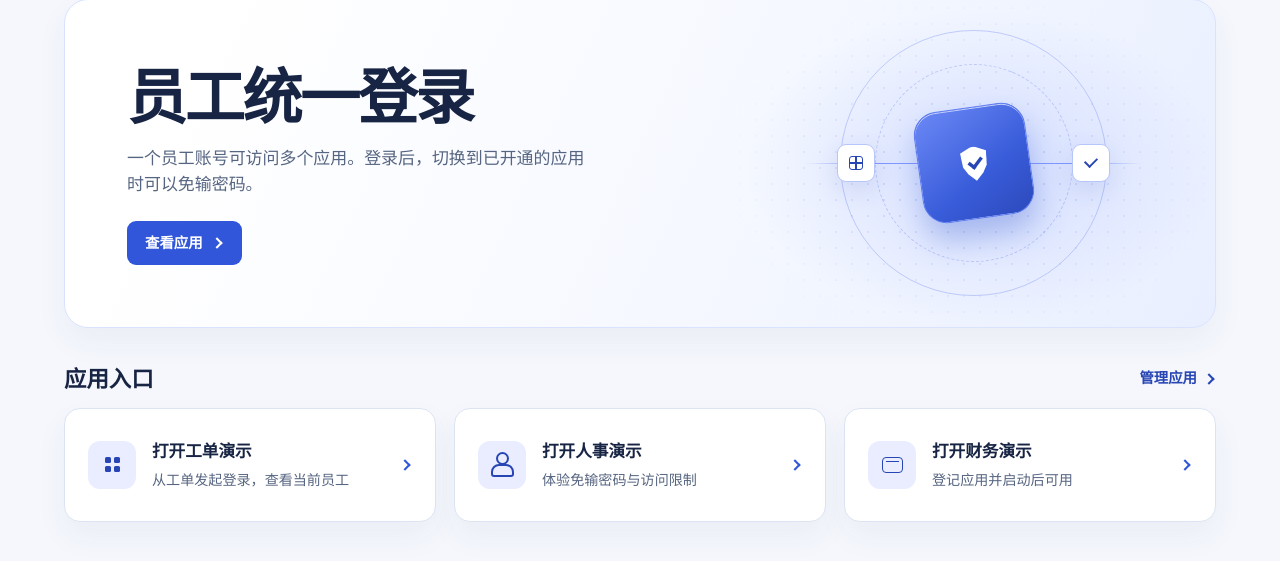
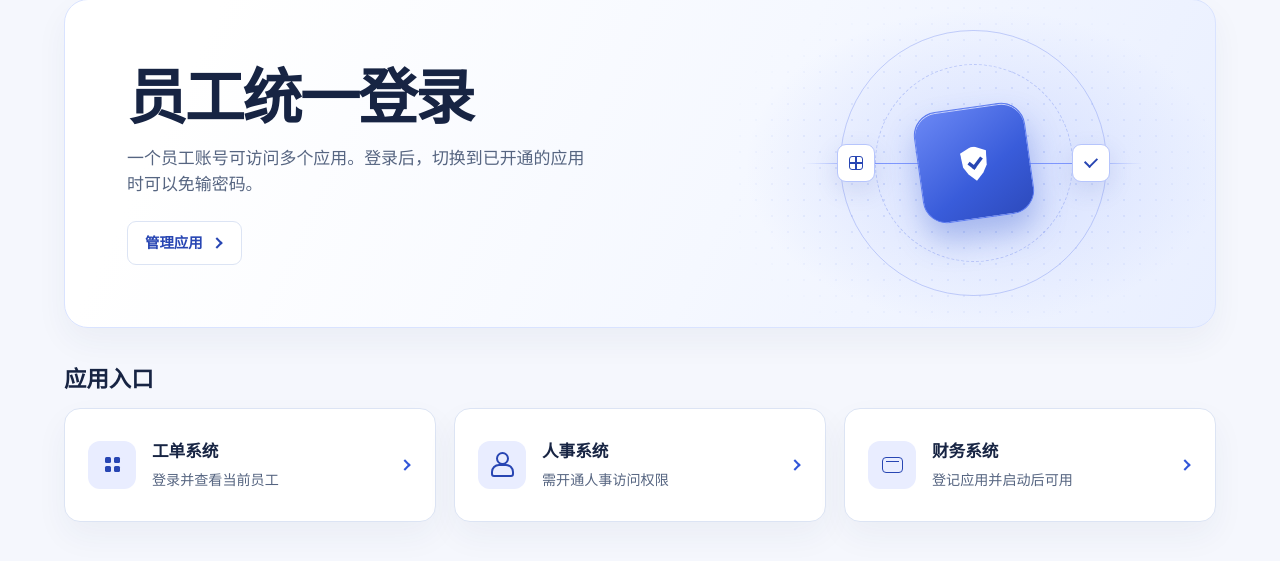
Before and after one commit to Colahenmang/oidc-auth-center, a Spring Boot app: page / in a window 1280 px wide. Shown: the part 150-711 px from the top of the page. Run offline with Spring Boot 4, Linux system fonts and the light colour scheme; some of the project's set-up classes (security, data sources, template engines, error pages and the like) are left out, and stand-ins take their place.

Commit message:
Simplify the identity homepage app navigation

```diff
--- a/auth-server/src/main/resources/static/style.css
+++ b/auth-server/src/main/resources/static/style.css
@@ -236,16 +236,8 @@ code, .url-field { font-family: "IBM Plex Mono", Consolas, monospace; }
 .application-entry {
     margin-top: clamp(24px, 4vw, 37px);
     scroll-margin-top: 20px;
-    border-radius: var(--radius);
 }
-.application-entry:target {
-    outline: 2px solid var(--teal);
-    outline-offset: 8px;
-}
-.application-entry__heading { display: flex; flex-wrap: wrap; justify-content: space-between; align-items: center; gap: 10px 16px; }
-.application-entry__heading h2 { font-size: 1.4rem; }
-.application-entry__manage { display: inline-flex; align-items: center; gap: 8px; font-size: .9rem; font-weight: 700; text-decoration: none; }
-.application-entry__manage:hover { text-decoration: underline; }
+.application-entry h2 { font-size: 1.4rem; }
 .destinations {
     display: grid;
     grid-template-columns: repeat(auto-fit, minmax(min(100%, 250px), 1fr));
--- a/auth-server/src/main/resources/templates/home.html
+++ b/auth-server/src/main/resources/templates/home.html
@@ -10,38 +10,33 @@
         <div class="hero__copy">
             <h1 id="home-title">员工统一登录</h1>
             <p>一个员工账号可访问多个应用。登录后，切换到已开通的应用时可以免输密码。</p>
-            <a class="button button--primary" href="#applications">查看应用 <span class="chevron" aria-hidden="true"></span></a>
+            <a class="button button--quiet" th:href="@{/admin/application}">管理应用 <span class="chevron" aria-hidden="true"></span></a>
         </div>
         <div th:replace="~{fragments/shell :: identityArt}"></div>
     </section>
-    <section class="application-entry" id="applications" tabindex="-1" aria-labelledby="applications-title">
-        <div class="application-entry__heading">
-            <h2 id="applications-title">应用入口</h2>
-            <a class="application-entry__manage" th:href="@{/admin/application}">
-                管理应用 <span class="chevron" aria-hidden="true"></span>
-            </a>
-        </div>
-        <nav class="destinations" aria-label="演示应用">
+    <section class="application-entry" id="applications" aria-labelledby="applications-title">
+        <h2 id="applications-title">应用入口</h2>
+        <nav class="destinations" aria-label="业务系统">
             <a class="destination" href="http://127.0.0.1:8081/">
                 <span class="symbol symbol--grid" aria-hidden="true"></span>
                 <span class="destination__body">
-                    <strong>打开工单演示</strong>
-                    <span>从工单发起登录，查看当前员工</span>
+                    <strong>工单系统</strong>
+                    <span>登录并查看当前员工</span>
                 </span>
                 <span class="chevron" aria-hidden="true"></span>
             </a>
             <a class="destination" href="http://127.0.0.1:8082/">
                 <span class="symbol symbol--person" aria-hidden="true"></span>
                 <span class="destination__body">
-                    <strong>打开人事演示</strong>
-                    <span>体验免输密码与访问限制</span>
+                    <strong>人事系统</strong>
+                    <span>需开通人事访问权限</span>
                 </span>
                 <span class="chevron" aria-hidden="true"></span>
             </a>
             <a class="destination" href="http://127.0.0.1:8083/">
                 <span class="symbol symbol--finance" aria-hidden="true"></span>
                 <span class="destination__body">
-                    <strong>打开财务演示</strong>
+                    <strong>财务系统</strong>
                     <span>登记应用并启动后可用</span>
                 </span>
                 <span class="chevron" aria-hidden="true"></span>
```
